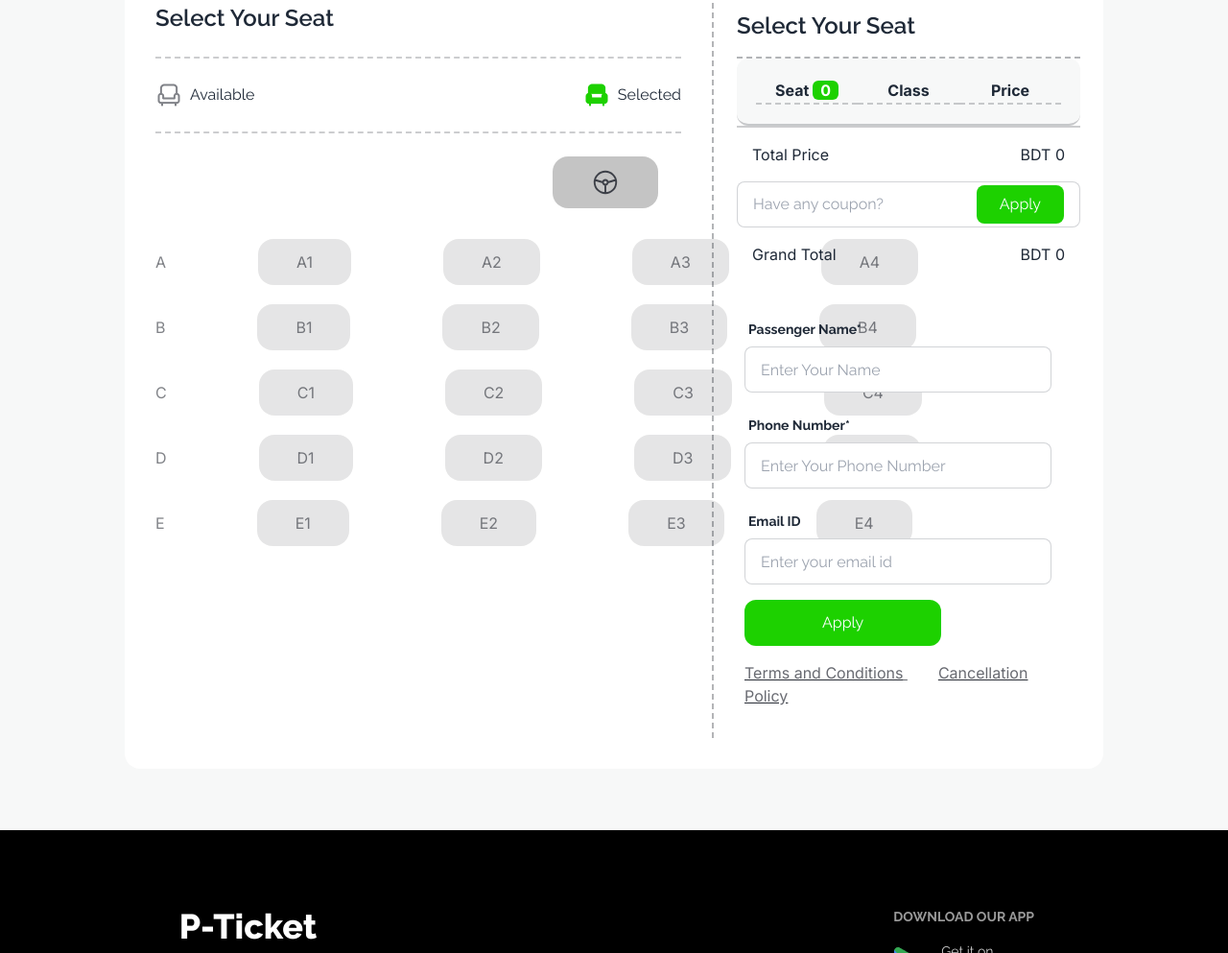
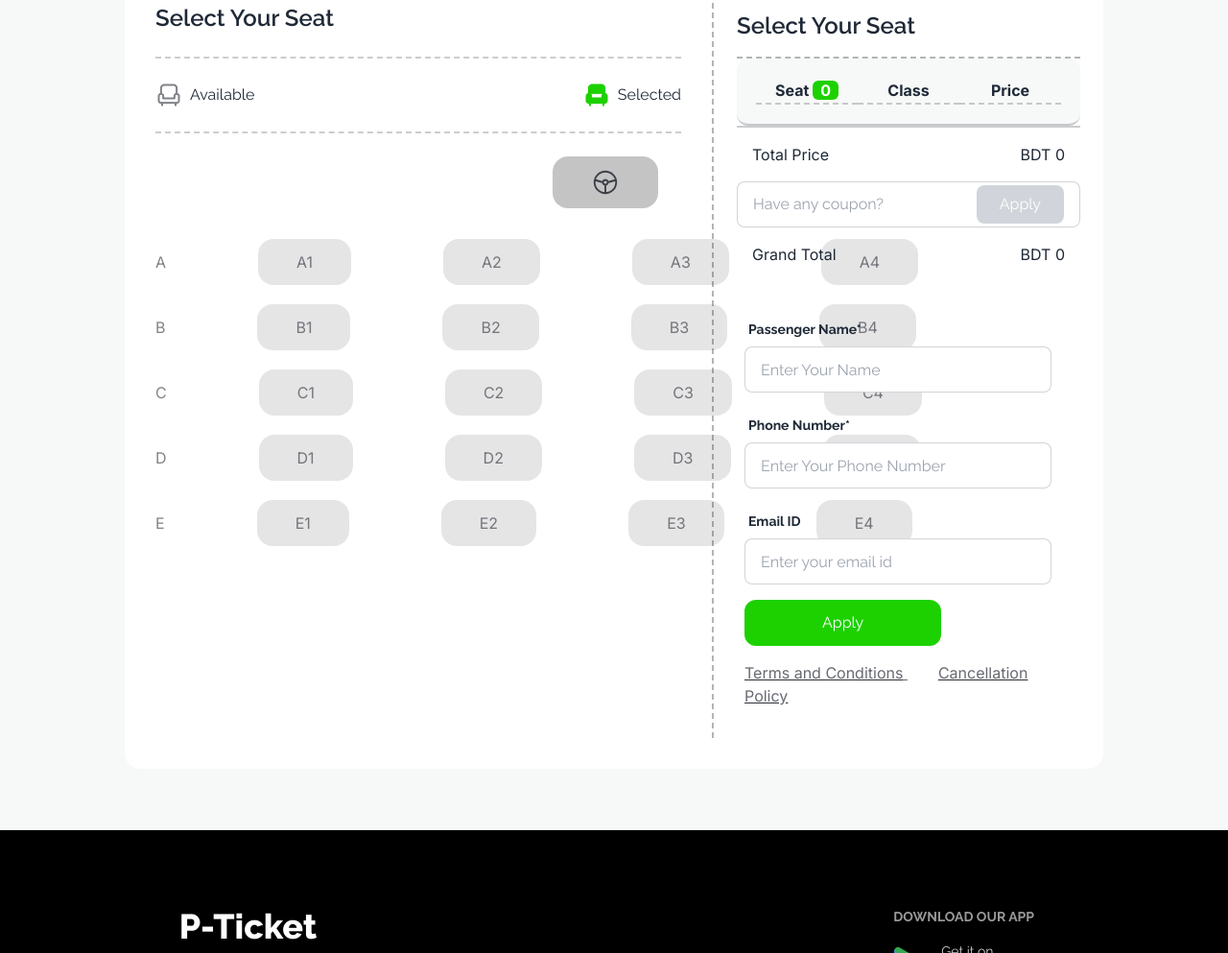
Before and after one commit to MaynulShadhin/assignment-5, a plain HTML site: page index.html in a window 1280 px wide. Shown: the part 2423-3416 px from the top of the page at 96% size. Drawn offline with nearby package versions, Linux system fonts and the light colour scheme.

Commit message:
fixed apply button color

```diff
--- a/index.html
+++ b/index.html
@@ -300,7 +300,7 @@
                             <label id="apply-btn" class="input input-bordered flex items-center gap-2">
                                 <input id="input-coupon" type="text" class="grow" placeholder="Have any coupon?" />
                                 <button disabled id="button" onclick="couponApply()"
-                                    class="px-6 py-2 bg-[#1DD100] text-white rounded-lg">Apply</button>
+                                    class="px-6 py-2 bg-gray-300 text-white rounded-lg">Apply</button>
                             </label>
                             <div class="flex items-center justify-between w-full p-4 font-inter">
                                 <p>Grand Total</p>
--- a/script/script.js
+++ b/script/script.js
@@ -41,6 +41,7 @@ for (const seat of busSeats) {
             const btn = document.getElementById("button")
             if(seatCount === 4){
                 btn.disabled = false;
+                btn.style.backgroundColor = "#1DD100"
             }
             for(const seat of busSeats){
                 seat.removeEventListener('click', selected);
```
